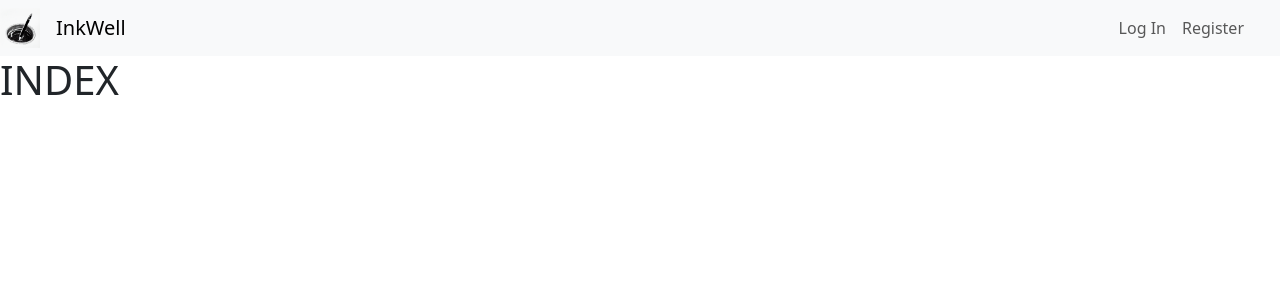
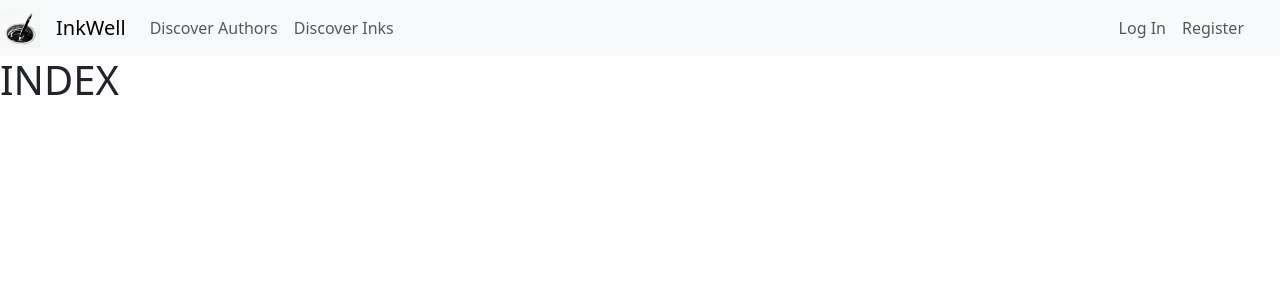
Before and after one commit to martex941/Capstone-InkWell, a Django app: page / in a window 1280 px wide. Shown: the top 300 px of the page. Run offline with Django 4.2, Linux system fonts and the light colour scheme; some libraries are stand-ins or nearby versions.

Commit message:
added discover to navbar, added follow model

```diff
--- a/capstone/inkwell/models.py
+++ b/capstone/inkwell/models.py
@@ -4,6 +4,10 @@ from django.db import models
 
 class User(AbstractUser):
     pass
+
+class Follow(models.Model):
+    follower = models.ForeignKey(User, on_delete=models.CASCADE, related_name="follower", default="")
+    followee = models.ForeignKey(User, on_delete=models.CASCADE, related_name="followee", default="")
 
 class Well(models.Model):
     wellOwner = models.ForeignKey(User, on_delete=models.CASCADE, related_name="well_owner", default="")
--- a/capstone/inkwell/templates/inkwell/layout.html
+++ b/capstone/inkwell/templates/inkwell/layout.html
@@ -31,6 +31,13 @@
                         <li>
                             <a class="nav-link" href="{% url 'settings' %}">Account Settings</a>
                         </li>
+                    {% else %}
+                        <li>
+                            <a class="nav-link" href="">Discover Authors</a>
+                        </li>
+                        <li>
+                            <a class="nav-link" href="">Discover Inks</a>
+                        </li>
                     {% endif %}
                 </ul>
                 <ul class="navbar-nav container d-flex justify-content-end nav-right">
```
Also changed, not shown: capstone/db.sqlite3, capstone/inkwell/migrations/0007_follow.py (added).
